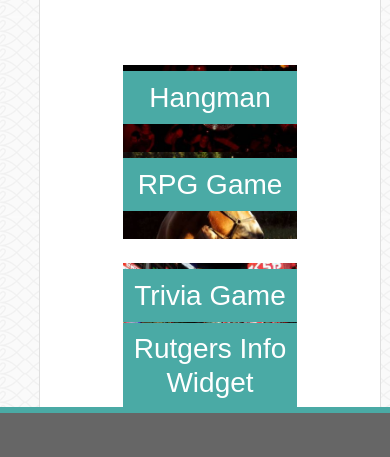
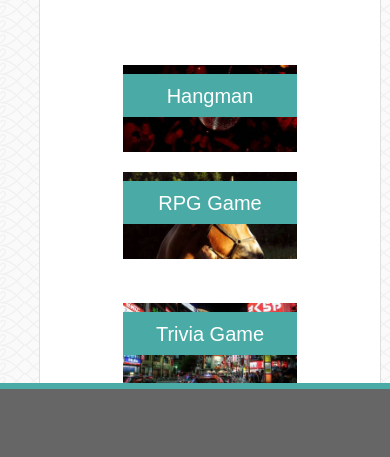
Before and after one commit to 2MLCMonkeys/Bootstrap-Portfolio, a plain HTML site: page portfolio.html in a window 390 px wide. Shown: the part 383-840 px from the top of the page. Drawn offline with nearby package versions, Linux system fonts and the light colour scheme.

Commit message:
adjusting media queries

```diff
--- a/portfolio.html
+++ b/portfolio.html
@@ -35,29 +35,27 @@
         <br>
 
         <div class="card p-5 ml-4" style="width: 95%;">
-            <h1 class="mt-2"
-                style="color:#4aaaa5; font-family:Georgia, 'Times New Roman', Times, serif; text-align: left;">Portfolio
+            <h1 class="mt-2">Portfolio
             </h1>
-            <hr style="color:black; height:2pt;"><br>
+            <hr>
+            <br>
             <div class="card-body">
                 <div class="container">
                     <div class="row pb-4">
                         <div class="col-sm">
-                            <div style="position: relative;">
+                            <div class="imagecontainer">
                                 <a href="index.html">
                                     <img src="images/pixel4.jpg" class="img-fluid p-0 m-0" alt="Responsive image">
-                                    <h3
-                                        style="position:absolute; bottom:15pt; left:0px; right:0px; background-color: #4aaaa5; color:#ffffff; padding: 7pt; max-width: 250px;">
+                                    <h3>
                                         Hangman</h3>
                                 </a>
                             </div>
                         </div>
                         <div class="col-sm">
-                            <div style="position: relative;">
+                            <div class="imagecontainer">
                                 <a href="index.html">
                                     <img src="images/pixel2.jpg" class="img-fluid p-0 m-0" alt="Responsive image">
-                                    <h3
-                                        style="position:absolute; bottom:15pt; left:0px; right:0px; background-color: #4aaaa5; color:#ffffff; padding: 7pt;">
+                                    <h3>
                                         RPG Game</h3>
                                 </a>
                             </div>
@@ -65,21 +63,19 @@
                     </div>
                     <div class="row pb-4">
                         <div class="col-sm">
-                            <div style="position: relative;">
+                            <div class="imagecontainer">
                                 <a href="index.html">
                                     <img src="images/pixel1.jpg" class="img-fluid p-0 m-0" alt="Responsive image">
-                                    <h3
-                                        style="position:absolute; bottom:15pt; left:0px; right:0px; background-color: #4aaaa5; color:#ffffff; padding: 7pt;">
+                                    <h3>
                                         Trivia Game</h3>
                                 </a>
                             </div>
                         </div>
                         <div class="col-sm">
-                            <div style="position: relative;">
+                            <div class="imagecontainer">
                                 <a href="index.html">
                                     <img src="images/pixel5.jpg" class="img-fluid p-0 m-0" alt="Responsive image">
-                                    <h3
-                                        style="position:absolute; bottom:15pt; left:0px; right:0px; background-color: #4aaaa5; color:#ffffff; padding: 7pt;">
+                                    <h3>
                                         Rutgers Info Widget</h3>
                                 </a>
                             </div>
@@ -87,11 +83,10 @@
                     </div>
                     <div class="row">
                         <div class="col-sm-6">
-                            <div style="position: relative;">
+                            <div class="imagecontainer">
                                 <a href="index.html">
                                     <img src="images/pixel3.jpg" class="img-fluid p-0 m-0" alt="Responsive image">
-                                    <h3
-                                        style="position:absolute; bottom:15pt; left:0px; right:0px; background-color: #4aaaa5; color:#ffffff; padding: 7pt;">
+                                    <h3>
                                         Rock Paper Scissors</h3>
                                 </a>
                             </div>
@@ -106,7 +101,7 @@
         <br>
         <br>
         <div class="card-footer fixed-bottom p-4" id="footer">
-
+        <br>
         </div>
     </div>
 
--- a/style.css
+++ b/style.css
@@ -64,3 +64,51 @@ hr {
     color:#ffffff;
     font-size: 12pt;
 }
+
+.imagecontainer {
+    position: relative;
+    width:100%;
+    margin-bottom: 20px;
+}
+
+img {
+    width:100%;
+}
+
+h3 {
+    position: absolute;
+    bottom: 20pt;
+    left:0px;
+    right: 0px;
+    background-color: #4aaaa5;
+    color: #ffffff;
+    padding: 10pt;
+    width:100%;
+}
+
+@media screen and (max-width: 680px) {
+    h3 {
+        position: absolute;
+        bottom: 20pt;
+        left: 0px;
+        right: 0px;
+        background-color: #4aaaa5;
+        color: #ffffff;
+        padding: 10pt;
+        width:100%;
+    }
+}
+
+@media screen and (max-width: 1000px) {
+    h3 {
+        position: absolute;
+        bottom: 20pt;
+        left: 0px;
+        right: 0px;
+        background-color: #4aaaa5;
+        color: #ffffff;
+        padding: 7pt;
+        width:100%;
+        font-size: 20px;
+    }
+}
```
Also changed, not shown: contact.html (+1 -2 lines).
